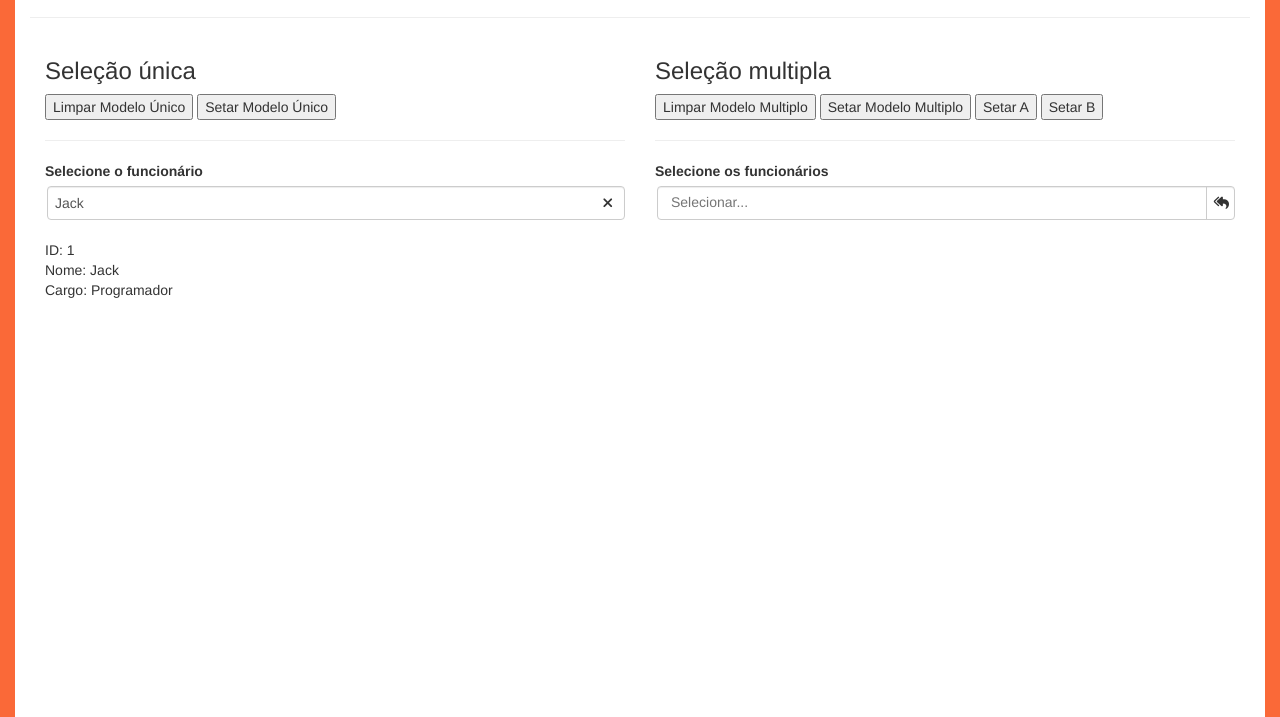
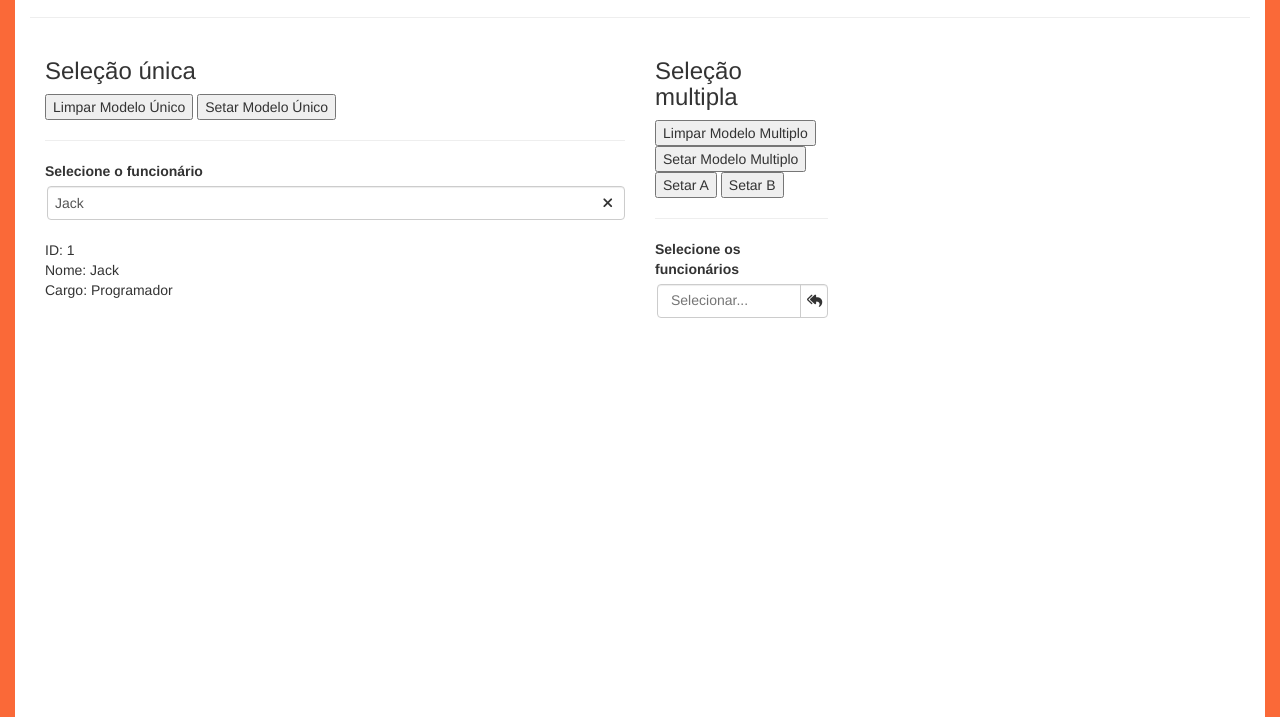
Before and after one commit to afpop/softselect, a website: page mock/index.html in a window 1280 px wide. Shown: the part 83-800 px from the top of the page. Drawn offline with nearby package versions, Linux system fonts and the light colour scheme; some packages are replaced by stand-ins of ours; files that its build step writes are made by us from their sources; a script that the page names is missing; files whose address does not match are found by name.

Commit message:
Correção

```diff
--- a/mock/index.html
+++ b/mock/index.html
@@ -80,7 +80,7 @@
 
                         </div>
 
-                        <div class="col-md-6">
+                        <div class="col-md-2">
 
                             <h3>Seleção multipla</h3>
 
--- a/src/softselect.css
+++ b/src/softselect.css
@@ -201,6 +201,7 @@
 
 .has-feedback .form-control{
     padding-left: 2px;
+    padding-right: 0 !important;
 }
 
 .softselect .selected-clear{
--- a/src/softselect.js
+++ b/src/softselect.js
@@ -39,7 +39,7 @@
                 scope.ss_selectAll = _ssSelectAll;
                 scope.ss_clearAll = _clearAll;
 
-                scope.dropdown = null;
+                scope.dropdown = element[0];
                 scope.dropdownMenu = null;
                 scope.dropTop = 0;
                 scope.dropLeft = 0;
@@ -109,10 +109,7 @@
 
                 function _redimensionarFiltro(){
 
-                    if(angular.isUndefined(scope.dropdown))
-                        scope.dropdown = element[0];
-
-                    var width = ($(scope.dropdown).width()) - ( (scope.ssModel.length > 2 ? 2 : scope.ssModel.length) * 60 + 60);
+                    var width = ($(scope.dropdown).width()) - ( (scope.ssModel.length > 2 ? 1.66 : scope.ssModel.length) * 60 + 33);
 
                     $(scope.dropdown.querySelector(".selected-input")).css("width", width + "px");
                 }
```
Also changed, not shown: build/softselect.src.js, dist/softselect.css, dist/softselect.js, dist/softselect.min.js.
